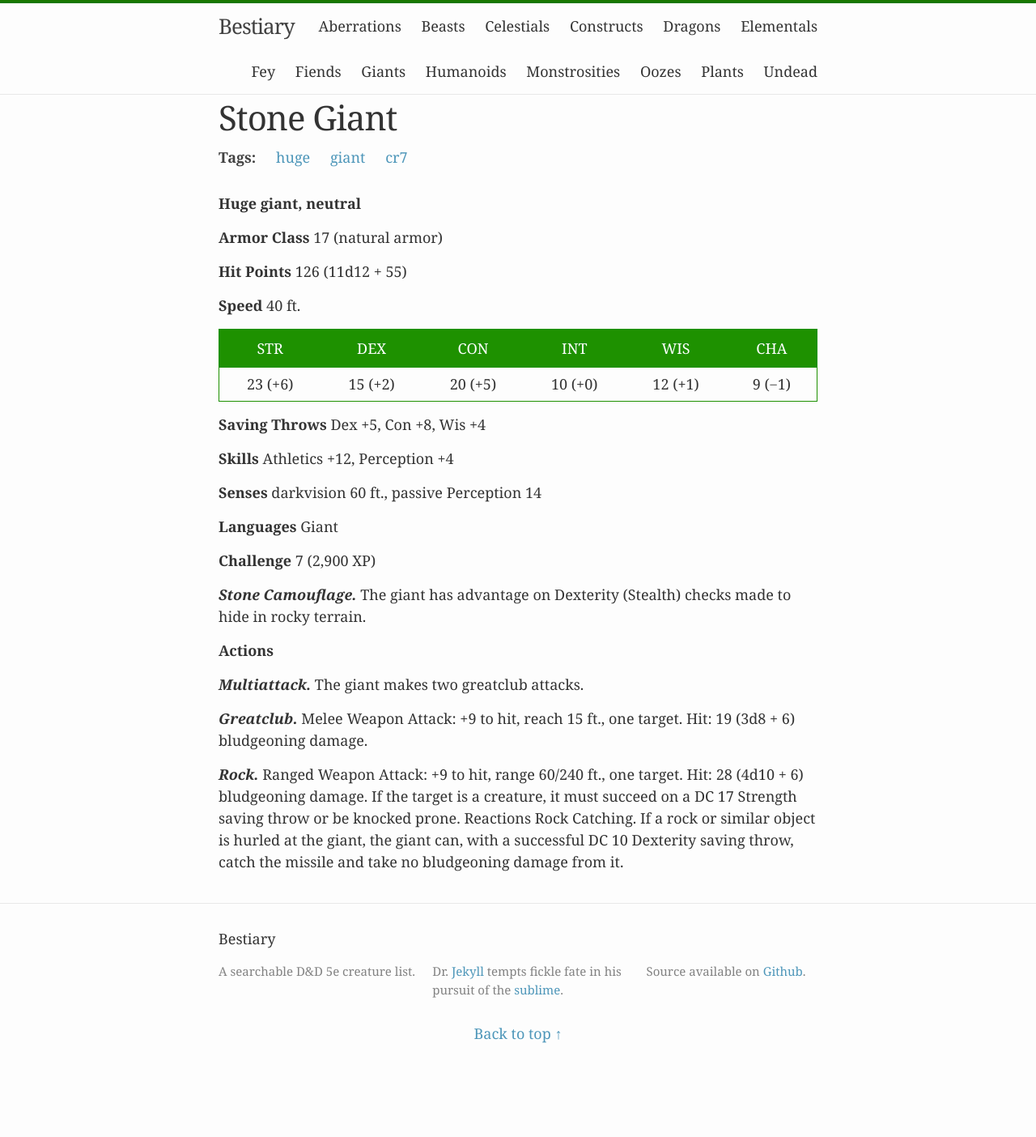
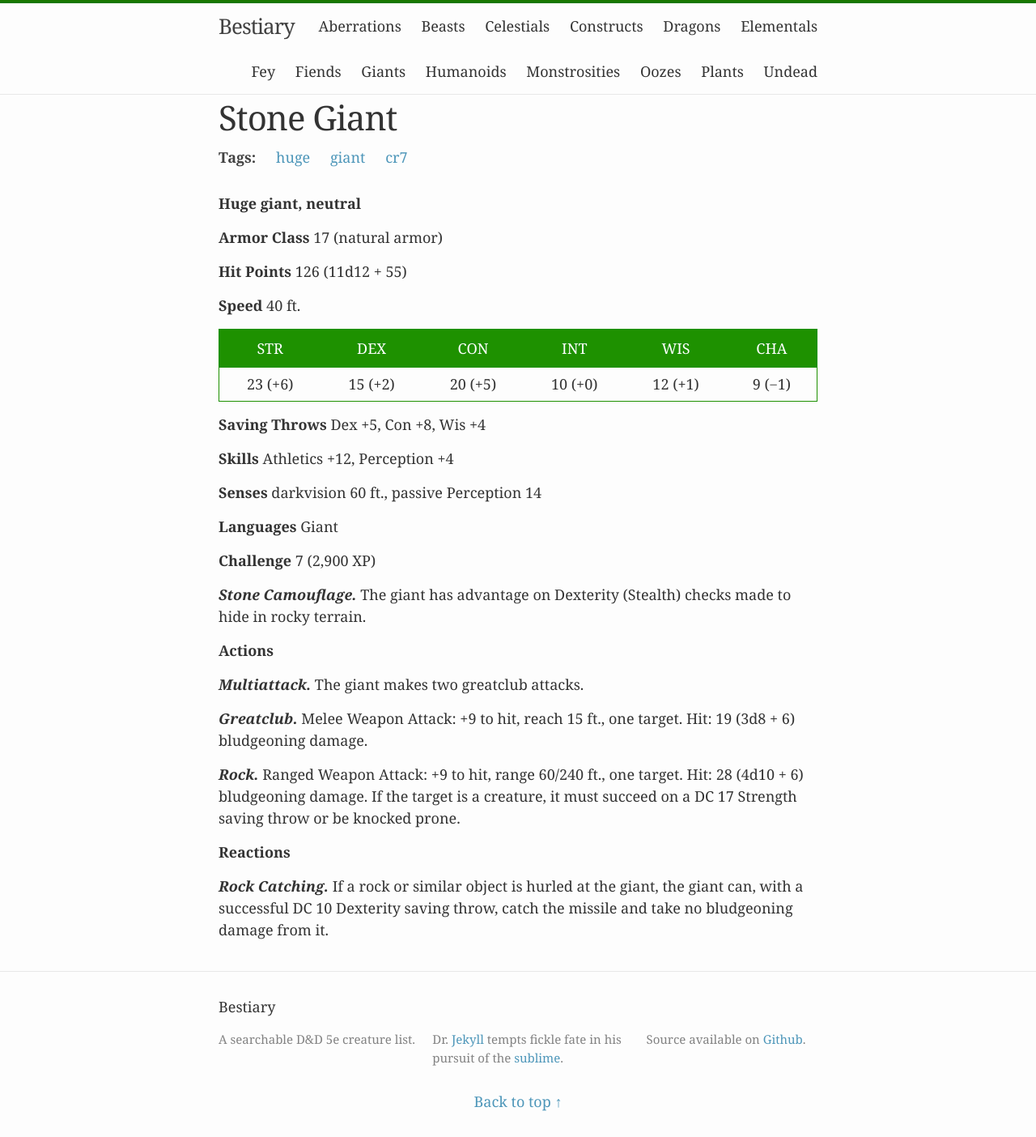
Before and after one commit to beaurancourt/bestiary, a Jekyll site: the page built from _posts/2016-02-29-stone-giant.markdown, in a window 1280 px wide. Shown: the whole page at 81% size. Built offline with Jekyll 4.4.1, drawn with Linux system fonts in a browser that asks for light colours; before the commit the page ends 1320 px from its top, so only the background shows below that.

```diff
--- a/_posts/2016-02-29-stone-giant.markdown
+++ b/_posts/2016-02-29-stone-giant.markdown
@@ -37,4 +37,8 @@ tags: [huge, giant, cr7]
 
 ***Greatclub.*** Melee Weapon Attack: +9 to hit, reach 15 ft., one target. Hit: 19 (3d8 + 6) bludgeoning damage.
 
-***Rock.*** Ranged Weapon Attack: +9 to hit, range 60/240 ft., one target. Hit: 28 (4d10 + 6) bludgeoning damage. If the target is a creature, it must succeed on a DC 17 Strength saving throw or be knocked prone. Reactions Rock Catching. If a rock or similar object is hurled at the giant, the giant can, with a successful DC 10 Dexterity saving throw, catch the missile and take no bludgeoning damage from it.
+***Rock.*** Ranged Weapon Attack: +9 to hit, range 60/240 ft., one target. Hit: 28 (4d10 + 6) bludgeoning damage. If the target is a creature, it must succeed on a DC 17 Strength saving throw or be knocked prone.
+
+**Reactions**
+
+***Rock Catching.*** If a rock or similar object is hurled at the giant, the giant can, with a successful DC 10 Dexterity saving throw, catch the missile and take no bludgeoning damage from it.
```
